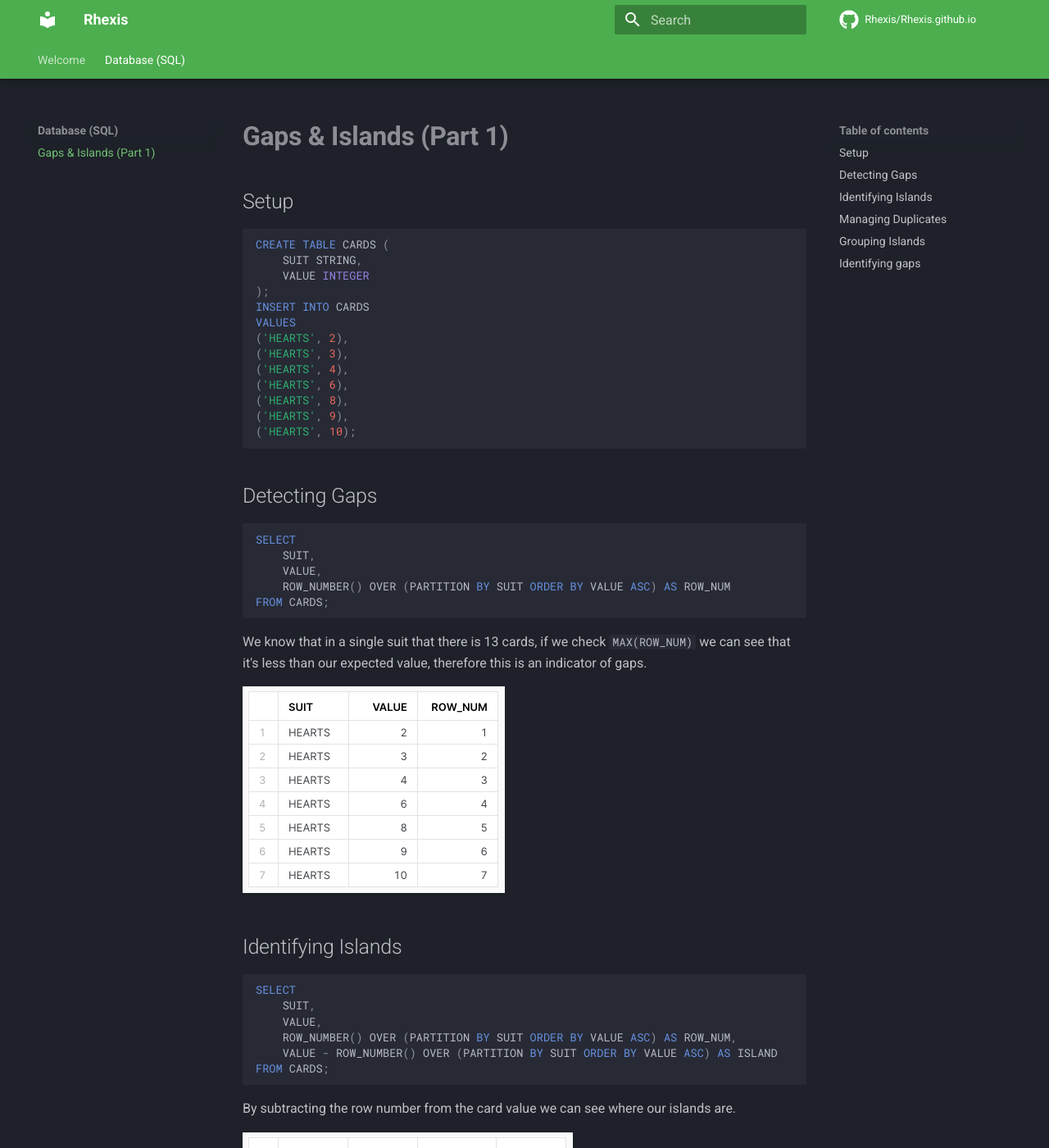
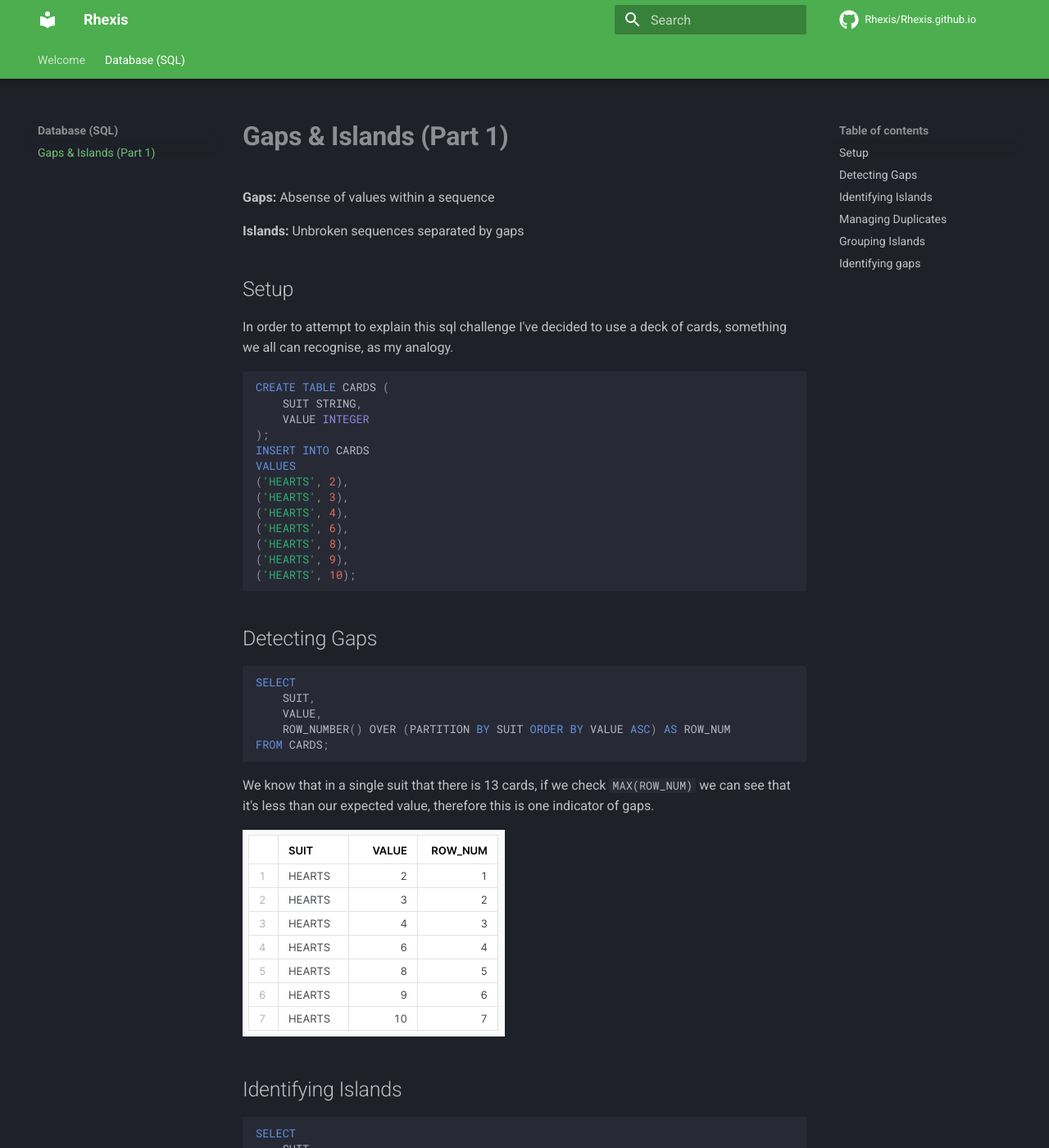
Before and after one commit to Rhexis/Rhexis.github.io, an MkDocs documentation site: the page built from docs/Database (SQL)/gaps_and_islands.md, in a window 1280 px wide and 1400 px high. Shown: the whole window at 82% size. Built offline with MkDocs 1.6.1 and Material for MkDocs 9.7.7, drawn with Linux system fonts in a browser that asks for light colours; comment, search, counter and statistics services are not loaded; some of the changed text lies outside the part shown.

Commit message:
update gaps & islands (p1)

```diff
--- a/docs/Database (SQL)/gaps_and_islands.md
+++ b/docs/Database (SQL)/gaps_and_islands.md
@@ -1,6 +1,12 @@
 # **Gaps & Islands (Part 1)**
 
+**Gaps:** Absense of values within a sequence
+
+**Islands:** Unbroken sequences separated by gaps
+
 ## Setup
+In order to attempt to explain this sql challenge I've decided to use a deck of cards, something
+we all can recognise, as my analogy.
 ~~~ sql
 CREATE TABLE CARDS (
     SUIT STRING,
@@ -27,7 +33,7 @@ FROM CARDS;
 ~~~
 
 We know that in a single suit that there is 13 cards, if we check `MAX(ROW_NUM)`
-we can see that it's less than our expected value, therefore this is an indicator of gaps.
+we can see that it's less than our expected value, therefore this is one indicator of gaps.
 
 ![detecting_gaps.png](detecting_gaps.png)
 
@@ -63,7 +69,8 @@ however there is more than one ranking function we could use, how about dense ra
 SELECT
     SUIT,
     VALUE,
-    ROW_NUMBER() OVER (PARTITION BY SUIT ORDER BY VALUE ASC) AS ROW_NUM,
+    ROW_NUMBER() OVER (PARTITION BY SUIT ORDER BY VALUE ASC) AS ROW_NUMBER_VALUE,
+    DENSE_RANK() OVER (PARTITION BY SUIT ORDER BY VALUE ASC) AS DENSE_RANK_VALUE,
     VALUE - ROW_NUMBER() OVER (PARTITION BY SUIT ORDER BY VALUE ASC) AS ROW_NUM_ISLAND,
     VALUE - DENSE_RANK() OVER (PARTITION BY SUIT ORDER BY VALUE ASC) AS DENSE_RANK_ISLAND
 FROM CARDS;
@@ -71,6 +78,11 @@ FROM CARDS;
 As you can see, dense rank is able to work where row number fails.
 
 ![managing_duplicates.png](managing_duplicates.png)
+
+**Row Number:** Returns an incrementing value for all rows sequentially
+
+**Dense Rank:** Returns an incrementing value for all rows sequentially
+however rows with the same ordering & partitioning will end up with the same value
 
 ## Grouping Islands
 If we group the islands together we start to get a clearer picture of what we have verses what we don't have.
@@ -122,4 +134,7 @@ FROM OFFSETS
 WHERE GAP_END >= GAP_START;
 ~~~
 
+If we set the bounds for our values, 1-13 (inclusive), then we can programmatically work out
+where each gap starts & ends.
+
 ![identifying_gaps.png](identifying_gaps.png)
```
Also changed, not shown: docs/Database (SQL)/managing_duplicates.png.
